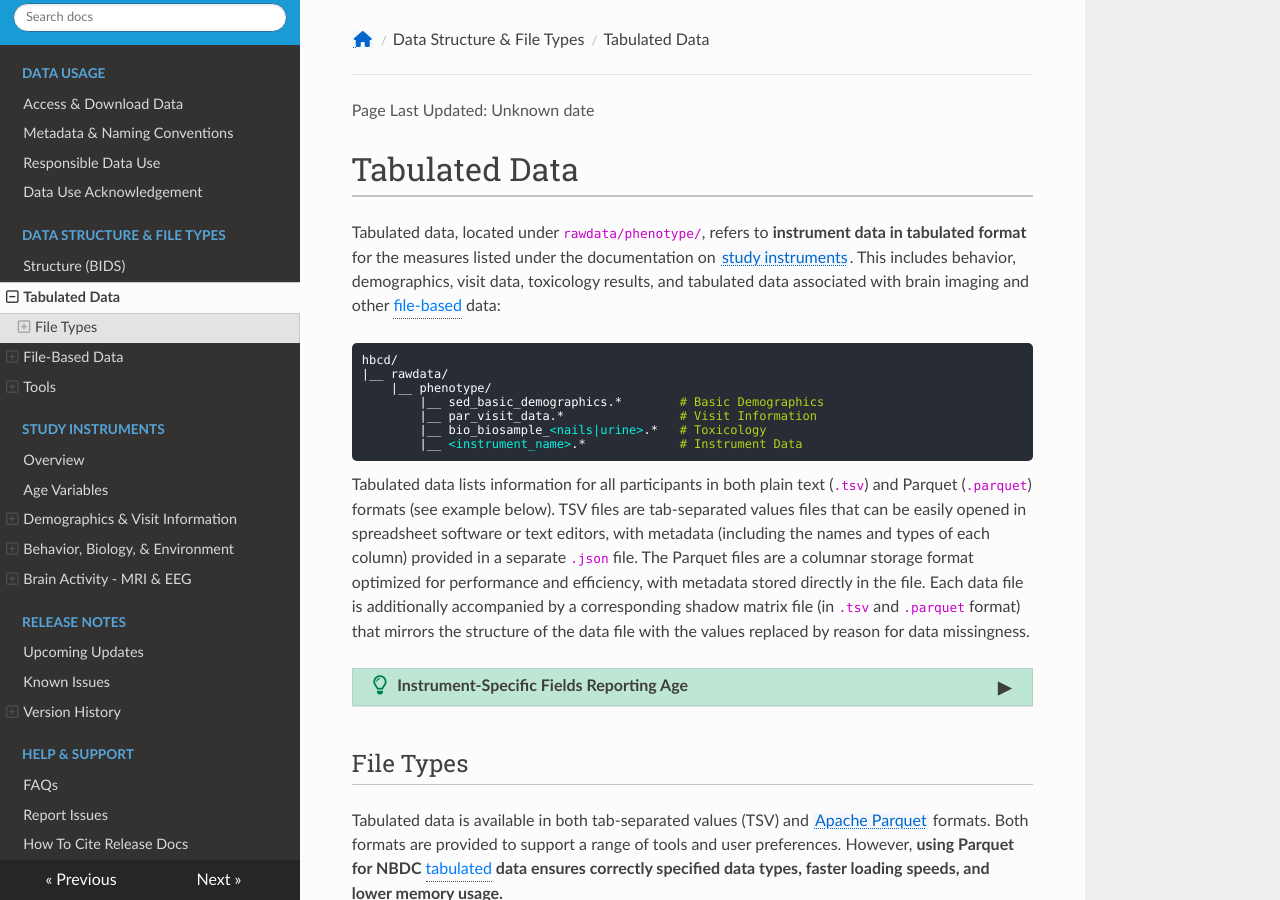
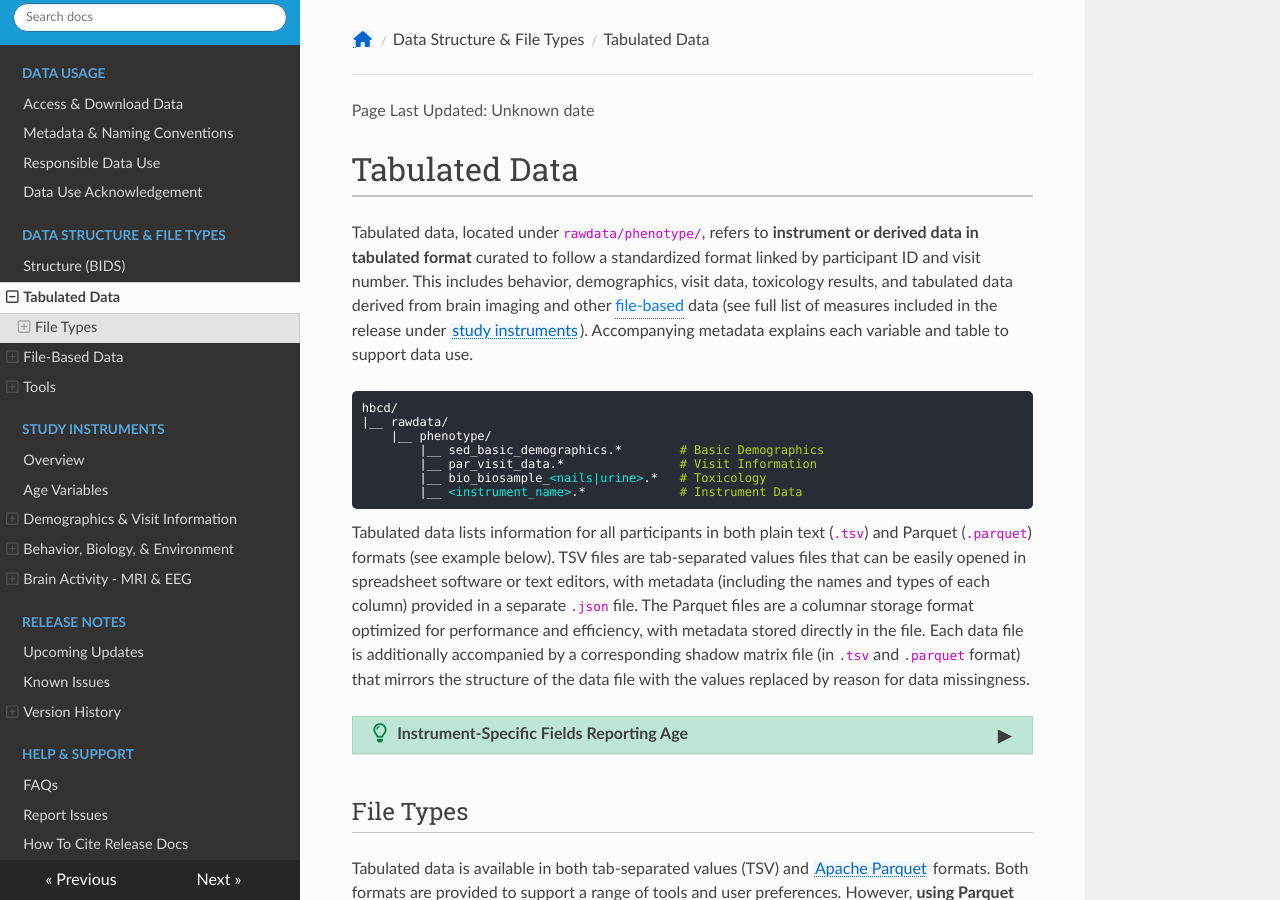
Before and after one commit to nbdc-datahub/hbcd-docs, an MkDocs documentation site: the page built from docs/datacuration/phenotypes.md, in a window 1280 px wide and 900 px high. Built offline with MkDocs 1.6.1, drawn with Linux system fonts in a browser that asks for light colours; nearby versions of some CDN libraries.

Commit message:
add more explanation for tabulated data

```diff
--- a/docs/datacuration/phenotypes.md
+++ b/docs/datacuration/phenotypes.md
@@ -1,6 +1,6 @@
 # Tabulated Data
 
-Tabulated data, located under `rawdata/phenotype/`, refers to **instrument data in tabulated format** for the measures listed under the documentation on [study instruments](../instruments/index.md). This includes behavior, demographics, visit data, toxicology results, and tabulated data associated with brain imaging and other <span class="tooltip">file-based<span class="tooltiptext">imaging and biosignal data<br>(varied formats)</span></span> data:
+Tabulated data, located under `rawdata/phenotype/`, refers to **instrument or derived data in tabulated format** curated to follow a standardized format linked by participant ID and visit number. This includes behavior, demographics, visit data, toxicology results, and tabulated data derived from brain imaging and other <span class="tooltip">file-based<span class="tooltiptext">imaging and biosignal data<br>(varied formats)</span></span> data (see full list of measures included in the release under [study instruments](../instruments/index.md)). Accompanying metadata explains each variable and table to support data use.
 
 <pre class="folder-tree">
 hbcd/
```
Also changed, not shown: docs/instruments/index.md (+2 -2 lines).
